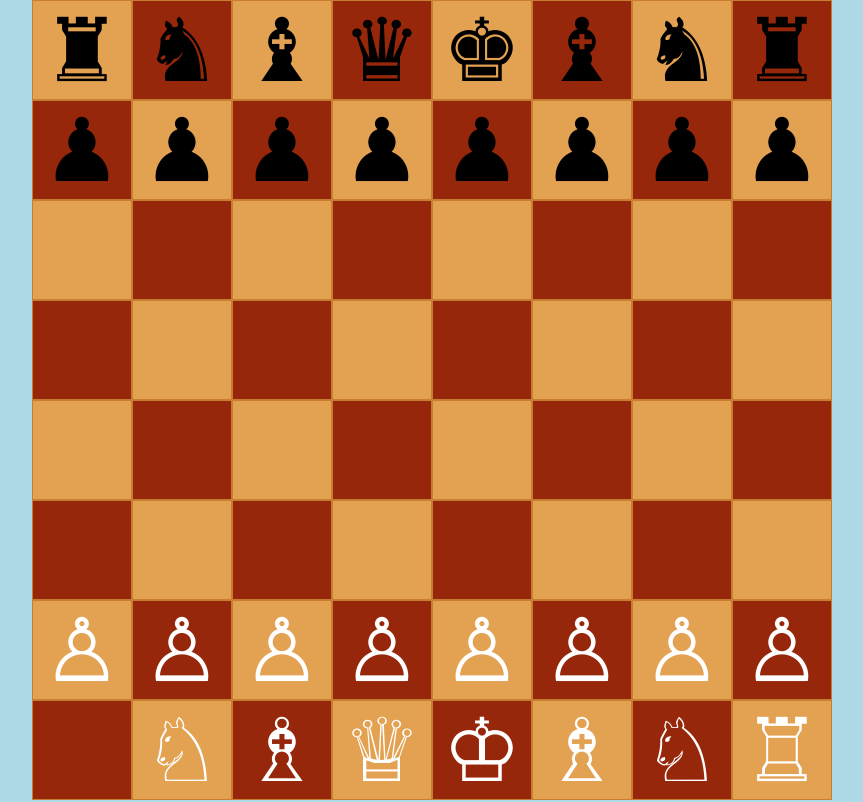
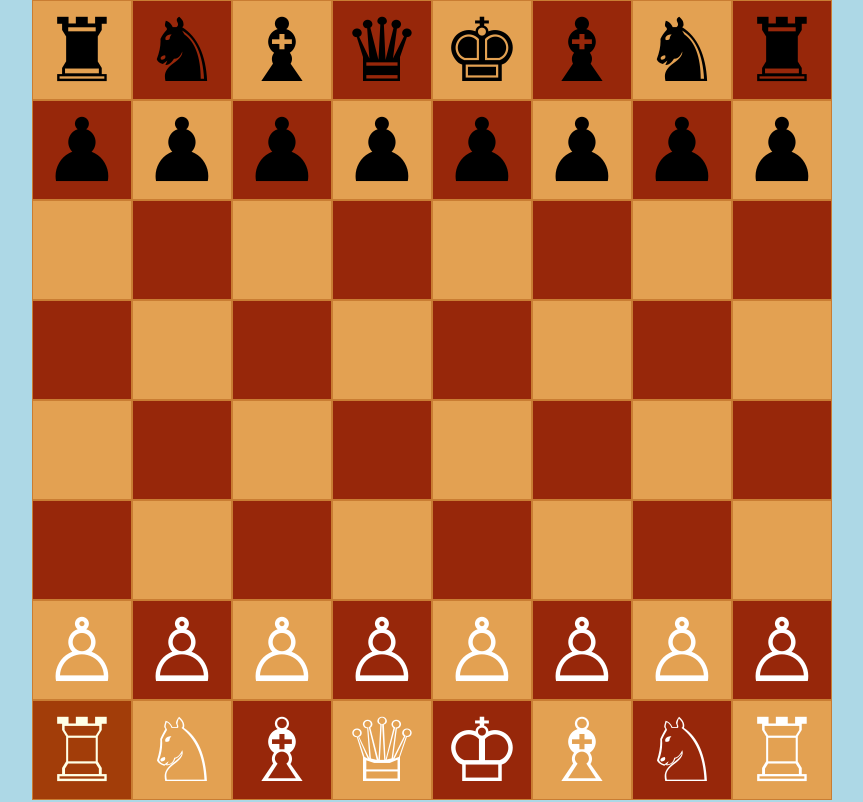
Before and after one commit to DenTheProgrammer/DenTheProgrammer.github.io, a plain HTML site: page index.html in a window 1280 px wide. Both pictures are taken after a click on the element 290 px from the left and 750 px from the top of the page. Shown: the whole page, without its empty margins (208-1071 px from the left). Drawn offline with Linux system fonts and the light colour scheme.

Commit message:
added highlighting

```diff
--- a/css/style.css
+++ b/css/style.css
@@ -17,6 +17,7 @@ body {
 
 .cell {
 	border: solid 1px #c97d33;
+	position: relative;
 }
 
 .white {
@@ -119,7 +120,15 @@ body {
 	content: "♞";
 }
 
-
+.highlighted::after{
+	content: "";
+	position: absolute;
+	top: 0;
+	bottom: 0;
+	left: 0;
+	right: 0;
+	background: rgba(255,255,0,.1);
+}
 
 
 
--- a/js/main.js
+++ b/js/main.js
@@ -64,8 +64,8 @@ function setStarnPosition() {
 	document.querySelector(".E1").classList.add("whiteKing");
 	document.querySelector(".E8").classList.add("blackKing");
 	//пустые клетки
-	for(i=1;i<9;i++){
-		for(j=3;j<7;j++){
+	for (i = 1; i < 9; i++) {
+		for (j = 3; j < 7; j++) {
 			document.getElementsByClassName(letters[i] + j)[0].classList.add("empty");
 		}
 	}
@@ -78,15 +78,15 @@ var turn = "begin";
 for (i = 0; i < 64; i++) {
 	document.querySelectorAll(".cell")[i].addEventListener("click", function () {
 		if (turn === "begin") {
-			active = this.classList[3];
-			this.classList.remove(active);
+//			active = this.classList[3];
+			active = this;
+//			this.classList.replace(active,"empty");
+			this.classList.add("highlighted");
 			turn = "end";
 		} else if (turn === "end") {
-			if (this.classList[3] === undefined) {
-				this.classList.add(active);
-			} else {
-				this.classList.replace(this.classList[3], active);
-			}
+			active.classList.remove("highlighted");
+			this.classList.replace(this.classList[3], active.classList[3]);
+			active.classList.replace(active.classList[3],"empty");
 			turn = "begin";
 		}
 	})
```
